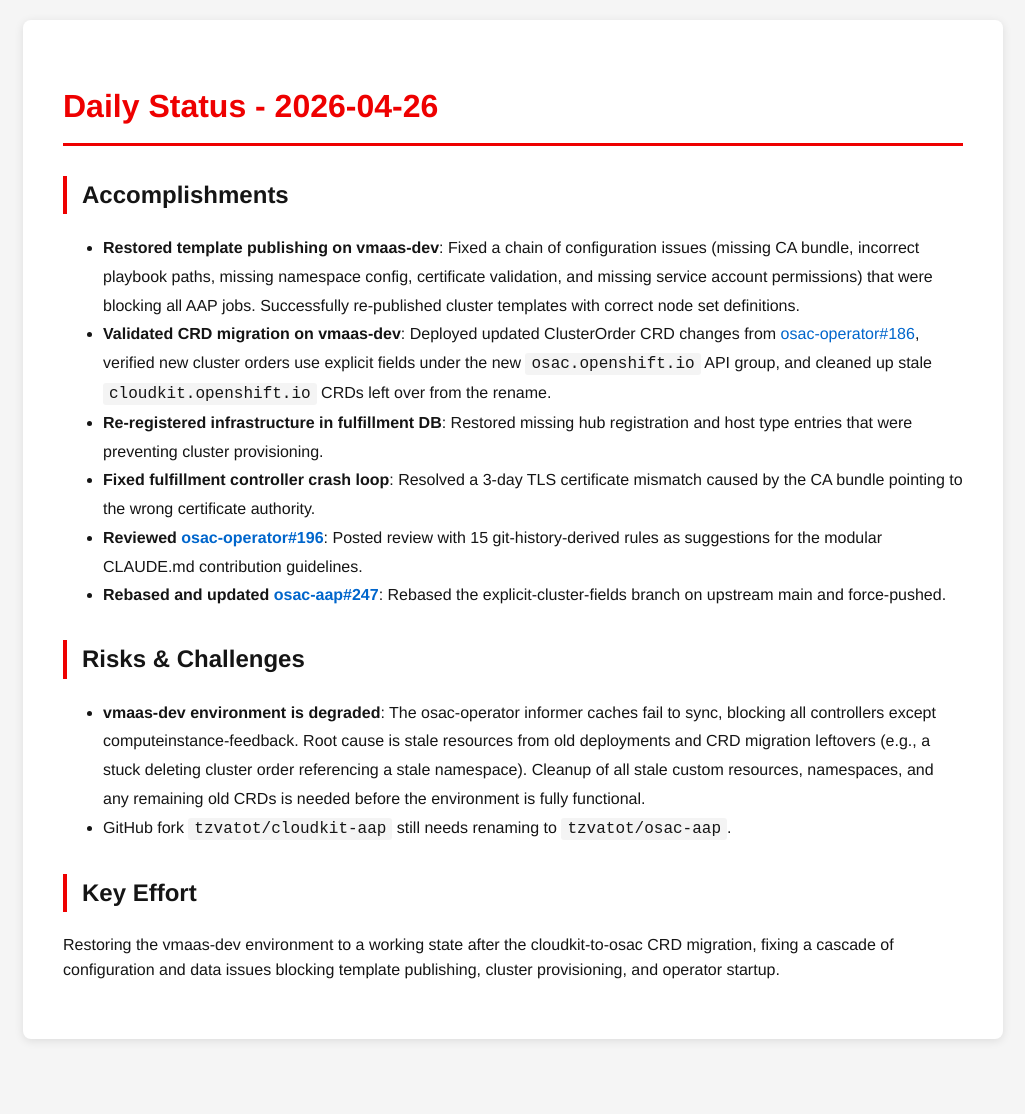
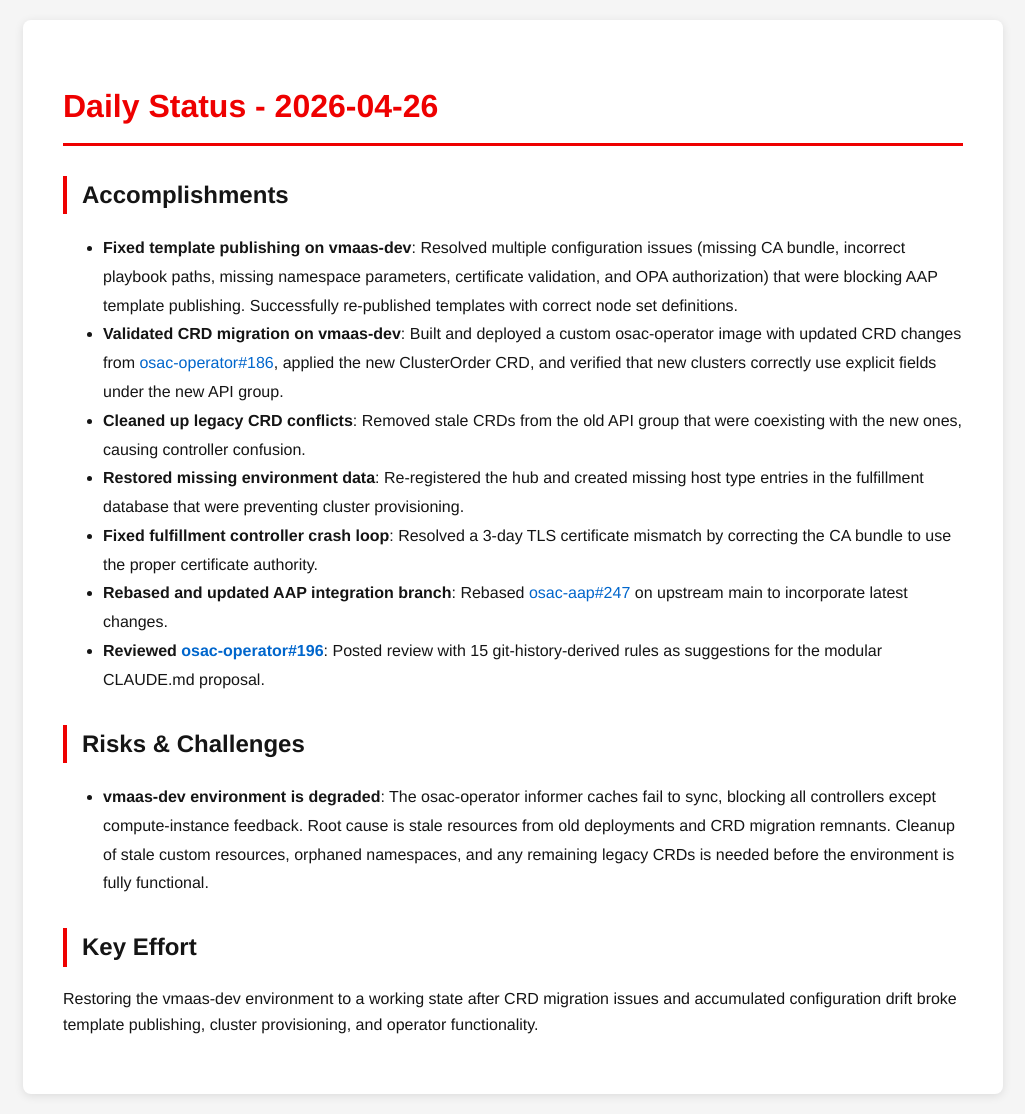
Before and after one commit to tzvatot/daily-status, a Jekyll site: the page built from 2026-04-26.md, in a window 1280 px wide. Shown: the whole page, without its empty margins (127-1152 px from the left). Built offline with Jekyll 4.4.1, drawn with Linux system fonts in a browser that asks for light colours; before the commit the page ends 1059 px from its top, so only the background shows below that.

Commit message:
Daily status update - 2026-04-26

```diff
--- a/2026-04-26.md
+++ b/2026-04-26.md
@@ -8,18 +8,18 @@
 
 ## Accomplishments
 
-- **Restored template publishing on vmaas-dev**: Fixed a chain of configuration issues (missing CA bundle, incorrect playbook paths, missing namespace config, certificate validation, and missing service account permissions) that were blocking all AAP jobs. Successfully re-published cluster templates with correct node set definitions.
-- **Validated CRD migration on vmaas-dev**: Deployed updated ClusterOrder CRD changes from [osac-operator#186](https://github.com/osac-project/osac-operator/pull/186), verified new cluster orders use explicit fields under the new `osac.openshift.io` API group, and cleaned up stale `cloudkit.openshift.io` CRDs left over from the rename.
-- **Re-registered infrastructure in fulfillment DB**: Restored missing hub registration and host type entries that were preventing cluster provisioning.
-- **Fixed fulfillment controller crash loop**: Resolved a 3-day TLS certificate mismatch caused by the CA bundle pointing to the wrong certificate authority.
-- **Reviewed [osac-operator#196](https://github.com/osac-project/osac-operator/pull/196)**: Posted review with 15 git-history-derived rules as suggestions for the modular CLAUDE.md contribution guidelines.
-- **Rebased and updated [osac-aap#247](https://github.com/osac-project/osac-aap/pull/247)**: Rebased the explicit-cluster-fields branch on upstream main and force-pushed.
+- **Fixed template publishing on vmaas-dev**: Resolved multiple configuration issues (missing CA bundle, incorrect playbook paths, missing namespace parameters, certificate validation, and OPA authorization) that were blocking AAP template publishing. Successfully re-published templates with correct node set definitions.
+- **Validated CRD migration on vmaas-dev**: Built and deployed a custom osac-operator image with updated CRD changes from [osac-operator#186](https://github.com/osac-project/osac-operator/pull/186), applied the new ClusterOrder CRD, and verified that new clusters correctly use explicit fields under the new API group.
+- **Cleaned up legacy CRD conflicts**: Removed stale CRDs from the old API group that were coexisting with the new ones, causing controller confusion.
+- **Restored missing environment data**: Re-registered the hub and created missing host type entries in the fulfillment database that were preventing cluster provisioning.
+- **Fixed fulfillment controller crash loop**: Resolved a 3-day TLS certificate mismatch by correcting the CA bundle to use the proper certificate authority.
+- **Rebased and updated AAP integration branch**: Rebased [osac-aap#247](https://github.com/osac-project/osac-aap/pull/247) on upstream main to incorporate latest changes.
+- **Reviewed [osac-operator#196](https://github.com/osac-project/osac-operator/pull/196)**: Posted review with 15 git-history-derived rules as suggestions for the modular CLAUDE.md proposal.
 
 ## Risks & Challenges
 
-- **vmaas-dev environment is degraded**: The osac-operator informer caches fail to sync, blocking all controllers except computeinstance-feedback. Root cause is stale resources from old deployments and CRD migration leftovers (e.g., a stuck deleting cluster order referencing a stale namespace). Cleanup of all stale custom resources, namespaces, and any remaining old CRDs is needed before the environment is fully functional.
-- GitHub fork `tzvatot/cloudkit-aap` still needs renaming to `tzvatot/osac-aap`.
+- **vmaas-dev environment is degraded**: The osac-operator informer caches fail to sync, blocking all controllers except compute-instance feedback. Root cause is stale resources from old deployments and CRD migration remnants. Cleanup of stale custom resources, orphaned namespaces, and any remaining legacy CRDs is needed before the environment is fully functional.
 
 ## Key Effort
 
-Restoring the vmaas-dev environment to a working state after the cloudkit-to-osac CRD migration, fixing a cascade of configuration and data issues blocking template publishing, cluster provisioning, and operator startup.
+Restoring the vmaas-dev environment to a working state after CRD migration issues and accumulated configuration drift broke template publishing, cluster provisioning, and operator functionality.
```
